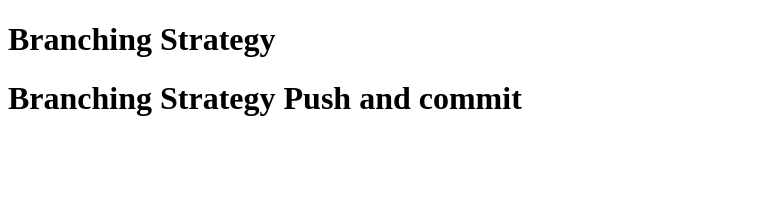
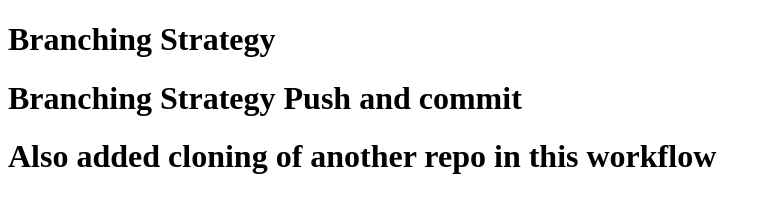
Before and after one commit to laditya2805/mysample, a plain HTML site: page index.html in a window 1280 px wide. Shown: the whole page, without its empty margins (0-771 px from the left). Drawn offline with Linux system fonts and the light colour scheme.

Commit message:
My change to test automation

```diff
--- a/index.html
+++ b/index.html
@@ -4,6 +4,7 @@
 
 <h1>Branching Strategy</h1>
 <h1>Branching Strategy Push and commit</h1>
+<h1>Also added cloning of another repo in this workflow</h1>
 
 </body>
 </html>
```
